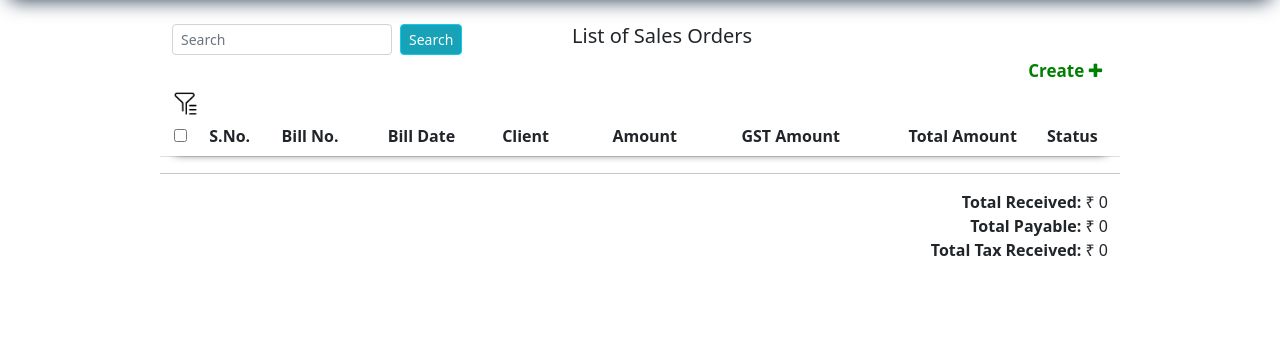
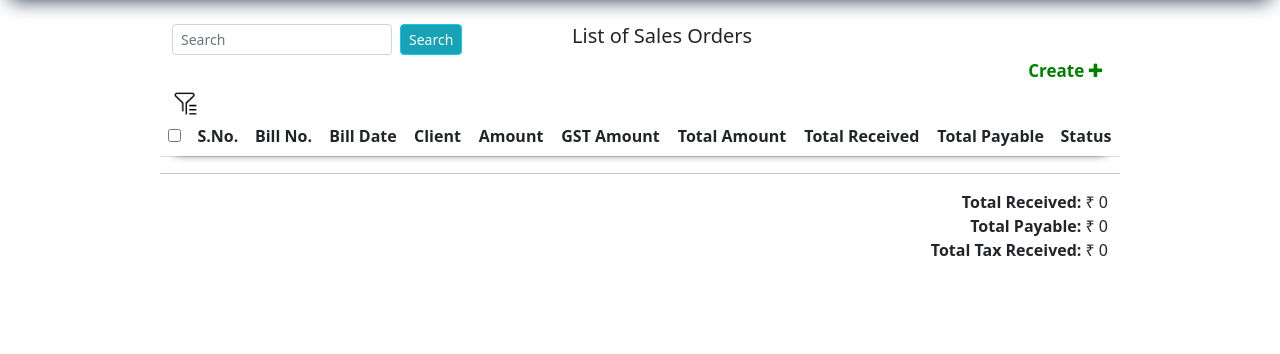
Before and after one commit to kamalpreet-singh01s/Client-Management, a Flask app: page /sales-orders/1 in a window 1280 px wide. Shown: the part 66-420 px from the top of the page. Run offline with Flask 3, Linux system fonts and the light colour scheme; the visitor is signed in with stand-in values (Sample User, id 1); lists and menus that the app fills with data are empty; parts of the project's set-up code (start-up, migrations or seed data) failed here and were passed over; some libraries are stand-ins or nearby versions.

Commit message:
added run.py file

```diff
--- a/app.py
+++ b/app.py
@@ -1,21 +1,37 @@
 import csv
 import datetime
 import os
-import random
 import re
-import string
+import sys
 import webbrowser
 from datetime import timedelta
 
 import pandas as pd
 from flask import render_template, request, url_for, flash, redirect, session, send_from_directory, jsonify
 from flask_migrate import Migrate
+from flaskwebgui import FlaskUI
 from sqlalchemy import desc
 from werkzeug.security import check_password_hash, generate_password_hash
 
 from form import Form
 from models import db, create_app, Client, SalesOrder, SalesOrderStatus, Users, PaymentVoucher, PaymentStatus, Gst
 from templates import Templates
+
+# import mysql.connector
+#
+# mydb = mysql.connector.connect(
+#     host="localhost",
+#     user="root",
+#     passwd="",
+# )
+#
+# my_cursor = mydb.cursor()
+# my_cursor.execute("CREATE DATABASE client_management")
+#
+# my_cursor.execute("SHOW DATABASES")
+#
+# for db in my_cursor:
+#     print(db)
 
 app = create_app()
 migrate = Migrate(app, db, render_as_batch=True)
@@ -291,32 +307,8 @@ def update_client(client_id):
                 total = total + i.total_amount
         print(total)
 
-        # overall_payment_total = 0
-        # overall_payable_total = 0
-        # for i in get_client:
-        #     if i.status.value == SalesOrderStatus.received.value:
-        #         overall_payment_total = overall_payment_total + i.total_amount
-        #     if i.status.value == SalesOrderStatus.pending.value:
-        #         overall_payable_total = overall_payable_total + i.total_amount
-        #
-        # get_vouchers = PaymentVoucher.query.filter_by(client_id=client_id).all()
-        # total_amount = SalesOrder.query.filter_by(client_id=client_id).all()
-        # overall_payable_total = 0
-        # total_total_amount = 0
-        #
-        # for i in total_amount:
-        #     total_total_amount = total_total_amount + i.total_amount
-        # print(total_total_amount, 'final')
-        #
-        # for i in get_vouchers:
-        #
-        #     if i.status.value == PaymentStatus.approved.value:
-        #         overall_payable_total = i.amount + overall_payable_total
-        #
-        # total_payable = total_total_amount - overall_payable_total
+        client_to_update = Client.query.filter_by(id=client_id).first()
 
-        client_to_update = Client.query.filter_by(id=client_id).first()
-        # client_to_update.overall_payable = total - client_to_update.overall_received
         if request.method == "POST":
             message = ''
             if any(char.isdigit() for char in request.form["client_name"]):
@@ -418,15 +410,12 @@ def csv_for_client():
 @app.route('/sales-orders/<int:page>', methods=['GET', 'POST'])
 def list_of_sales_order(page):
     if "username" in session:
-        per_page = 8
+        per_page = 7
 
         all_sales_order_paginate = SalesOrder.query.order_by(SalesOrder.bill.desc()).paginate(page=page,
                                                                                               per_page=per_page,
                                                                                               error_out=False)
         all_sales_order_count = db.session.query(SalesOrder).count()
-
-        # total_amount = SalesOrder.query.filter(SalesOrder.status == SalesOrderStatus.received.value).all()
-        # pending_amount = SalesOrder.query.filter(SalesOrder.status == SalesOrderStatus.pending.value).all()
 
         all_sales_order = SalesOrder.query.all()
 
@@ -434,8 +423,9 @@ def list_of_sales_order(page):
             voucher_count = PaymentVoucher.query.filter(PaymentVoucher.sales_order_id == i.id).all()
             print(len(voucher_count))
 
-        # total_amount_total = 0
-        # pending_final_total = 0
+            client = Client.query.filter_by(id=i.client_id).first()
+            print(client.overall_payable)
+
         tax_total = 0
 
         total_received = 0
@@ -463,12 +453,9 @@ def list_of_sales_order(page):
 # onchange get credit amount
 @app.route('/get_credit_list/<client_name>')
 def get_credit_list(client_name):
-    # sale_orders = SalesOrder.query.filter_by(id=bill_no).first()
     client_results = Client.query.filter_by(id=client_name).all()
     credit_list = []
     for client in client_results:
-        # print(client.client_id)
-        # print(client.client_name)
         client_obj = {
 
             'client_id': client.id,
@@ -496,8 +483,6 @@ def add_sale_order():
         client_table_len = db.session.query(Client).count()
 
         if request.method == "POST":
-            # client = Client.query.filter_by(id=request.form["client_name"]).first()
-
 
             if client_table_len < 1:
                 flash('Please Add a Client before creating Sale Order', category='error')
@@ -548,8 +533,6 @@ def add_sale_order():
                 client = Client.query.filter_by(id=request.form["client_name"]).first()
                 client.overall_payable = client.overall_payable + float(request.form["total_amount_including_gst"])
 
-
-
                 db.session.commit()
                 flash(f'Sales Order With Bill No. {request.form["bill"]} Created Successfully', category='success')
                 return redirect(url_for('list_of_sales_order', page=1))
@@ -563,7 +546,7 @@ def sale_order_details(sale_order_id):
     if "username" in session:
 
         sale_order_to_update = SalesOrder.query.filter_by(id=sale_order_id).first()
-        client = Client.query.filter_by(id=sale_order_to_update.client_id).first()
+
         get_gst_percentage = sale_order_to_update.gst
 
         client = Client.query.filter(Client.id == sale_order_to_update.client_id).first()
@@ -645,8 +628,7 @@ def sale_order_details(sale_order_id):
 
                     sale_order_to_update.total_amount = request.form["total_amount_including_gst"]
                     sale_order_to_update.total_payable = float(request.form["total_payable_amount"])
-                    # client.overall_payable = (client.overall_payable - float(
-                    #     request.form["previous_total_amount"])) + float(request.form["total_amount_including_gst"])
+
                     print(client.overall_payable, 'cli overall')
 
                 elif float(request.form["total_amount_including_gst"]) < client.overall_payable:
@@ -743,9 +725,8 @@ def get_checked_boxes():
             payment_voucher_list = PaymentVoucher.query.filter_by(sales_order_id=ids).all()
             [print(i) for i in payment_voucher_list]
 
-            print(payment_voucher)
             if payment_voucher is None:
-                # payment_voucher = PaymentVoucher.query.filter(PaymentVoucher.bill_no.bill == delete_rec.bill).first()
+
                 client = Client.query.filter_by(id=delete_rec.client_id).first()
 
                 client.overall_payable = client.overall_payable - (delete_rec.total_amount)
@@ -759,7 +740,7 @@ def get_checked_boxes():
                       category='error')
                 return redirect(url_for('list_of_sales_order', page=1))
 
-            if delete_rec.status.value == SalesOrderStatus.received.value:
+            if delete_rec.status.value == SalesOrderStatus.received.value or delete_rec.status.value == SalesOrderStatus.cancelled.value:
                 flash(f"Cannot make changes to bill no. {delete_rec.bill}",
                       category='error')
                 return redirect(url_for('list_of_sales_order', page=1))
@@ -1045,7 +1026,6 @@ def voucher_list(sale_order_id):
                 total_amount = total_amount + voucher.amount
         if float(total_amount) >= sale_order.total_amount:
             sale_order.status = SalesOrderStatus.received.value
-            # client.credit_amount = round(client.credit_amount + float(total_amount) - sale_order.total_amount, 2)
             db.session.commit()
 
         return render_template('list_of_sale_order_vouchers.html', total_vouchers=total_vouchers, sale_order=sale_order,
@@ -1068,11 +1048,9 @@ def create_payment_voucher(sale_order_id):
 
             if payment_voucher_count < 1:
                 voucher_no = 0
-                random_string = ''
-                while voucher_no < 10:
-                    random_string += random.choice(string.ascii_lowercase + string.ascii_uppercase)
-                    voucher_no += 1
-                ref_no = f"{random_string}-{sale_order.bill}-{voucher_no + 1}"
+
+                voucher_no += 1
+                ref_no = f"PAY-{sale_order.bill}-{voucher_no + 1}"
                 voucher = PaymentVoucher(reference_no=ref_no, payment_date=date_today,
                                          amount=request.form["amount"], sales_order_id=sale_order.id,
                                          client_id=sale_order.client_id)
@@ -1081,10 +1059,8 @@ def create_payment_voucher(sale_order_id):
                 flash('Payment Voucher Created', category='success')
                 return redirect(url_for('voucher_details', voucher_id=voucher.id))
             else:
-                random_string = ''
-                while len(random_string) < 10:
-                    random_string += random.choice(string.ascii_lowercase + string.ascii_uppercase)
-                ref_no = f"{random_string}-{sale_order.bill}-{int(last_voucher_ref_no.reference_no.split('-')[-1]) + 1}"
+
+                ref_no = f"PAY-{sale_order.bill}-{int(last_voucher_ref_no.reference_no.split('-')[-1]) + 1}"
 
                 voucher = PaymentVoucher(reference_no=ref_no, payment_date=date_today,
                                          amount=request.form["amount"], sales_order_id=sale_order.id,
@@ -1139,10 +1115,8 @@ def create_new_payment_voucher():
                 return redirect(url_for('create_new_payment_voucher'))
             if payment_voucher_count < 1:
                 voucher_no = 0
-                random_string = ''
-                for i in range(10):
-                    random_string += random.choice(string.ascii_lowercase + string.ascii_uppercase)
-                ref_no = f"{random_string}-{request.form['bill_no']}-{voucher_no + 1}"
+
+                ref_no = f"PAY-{request.form['bill_no']}-{voucher_no + 1}"
                 voucher = PaymentVoucher(reference_no=ref_no, payment_date=date_today,
                                          amount=request.form["amount"], sales_order_id=bill_no.id,
                                          client_id=client.id)
@@ -1151,10 +1125,8 @@ def create_new_payment_voucher():
                 flash('Voucher created', category='success')
                 return redirect(url_for('voucher_details', voucher_id=voucher.id))
             else:
-                random_string = ''
-                for i in range(10):
-                    random_string += random.choice(string.ascii_lowercase + string.ascii_uppercase)
-                ref_no = f"{random_string}-{request.form['bill_no']}-{int(last_voucher_ref_no.reference_no.split('-')[-1]) + 1}"
+
+                ref_no = f"PAY-{request.form['bill_no']}-{int(last_voucher_ref_no.reference_no.split('-')[-1]) + 1}"
 
                 voucher = PaymentVoucher(reference_no=ref_no, payment_date=date_today,
                                          amount=request.form["amount"], sales_order_id=bill_no.id,
@@ -1192,27 +1164,40 @@ def approve_voucher(voucher_id):
         client = Client.query.filter_by(id=sale_order.client_id).first()
         total_vouchers = PaymentVoucher.query.filter(PaymentVoucher.sales_order_id == sale_order.id).all()
 
-        # for i in total_vouchers:
-        #     total_amount = total_amount + i.amount
-        #
-        # if client.credit_amount > 0:
-        #     if voucher_to_update.amount > sale_order.total_amount - total_amount:
-        #         client.credit_amount = client.credit_amount + (total_amount - voucher_to_update.amount)
-
         if client.credit_amount == 0 and voucher_to_update.amount == client.overall_payable:
             print("test")
-            sale_order.total_payable = sale_order.total_payable - voucher_to_update.amount
-            sale_order.total_paid = sale_order.total_paid + voucher_to_update.amount
-            client.overall_payable = client.overall_payable - voucher_to_update.amount
-            client.overall_received = client.overall_received + voucher_to_update.amount
+            if voucher_to_update.amount < sale_order.total_payable:
+                print("smaller")
+                sale_order.total_payable = sale_order.total_payable - voucher_to_update.amount
+                sale_order.total_paid = sale_order.total_paid + voucher_to_update.amount
+                client.overall_payable = client.overall_payable - voucher_to_update.amount
+                client.overall_received = client.overall_received + voucher_to_update.amount
+
+            else:
+                print("greater")
+                client.credit_amount = client.credit_amount + (voucher_to_update.amount - sale_order.total_payable)
+                sale_order.total_paid = sale_order.total_paid + sale_order.total_payable
+                client.overall_payable = client.overall_payable - sale_order.total_payable
+                client.overall_received = client.overall_received + sale_order.total_payable
+                sale_order.total_payable = 0
 
         elif client.credit_amount == 0 and voucher_to_update.amount < client.overall_payable:
+            print("voucher smaller")
+            if voucher_to_update.amount < sale_order.total_payable:
+                print("smaller")
+                sale_order.total_payable = sale_order.total_payable - voucher_to_update.amount
+                sale_order.total_paid = sale_order.total_paid + voucher_to_update.amount
+                client.overall_payable = client.overall_payable - voucher_to_update.amount
+                client.overall_received = client.overall_received + voucher_to_update.amount
 
-            print("voucher smaller")
-            sale_order.total_payable = sale_order.total_payable - voucher_to_update.amount
-            sale_order.total_paid = sale_order.total_paid + voucher_to_update.amount
-            client.overall_payable = client.overall_payable - voucher_to_update.amount
-            client.overall_received = client.overall_received + voucher_to_update.amount
+            else:
+                print("greater")
+                client.credit_amount = client.credit_amount + (voucher_to_update.amount - sale_order.total_payable)
+                sale_order.total_paid = sale_order.total_paid + sale_order.total_payable
+                client.overall_payable = client.overall_payable - sale_order.total_payable
+                client.overall_received = client.overall_received + sale_order.total_payable
+                sale_order.total_payable = 0
+
 
         elif client.credit_amount == 0 and voucher_to_update.amount > client.overall_payable:
             print("voucher greater")
@@ -1237,39 +1222,40 @@ def approve_voucher(voucher_id):
             # client.overall_received = client.overall_received + (voucher_to_update.amount - client.overall_payable)
             # client.overall_payable = client.overall_payable - (voucher_to_update.amount - client.overall_payable)
 
-            sale_order.total_payable = sale_order.total_payable - voucher_to_update.amount
-            if sale_order.total_payable < 0:
+            if voucher_to_update.amount < sale_order.total_payable:
+                sale_order.total_payable = sale_order.total_payable - voucher_to_update.amount
+                # if sale_order.total_payable < 0:
+                #     sale_order.total_payable = 0
+                sale_order.total_paid = sale_order.total_paid + voucher_to_update.amount
+                client.overall_received = client.overall_received + voucher_to_update.amount
+                client.overall_payable = client.overall_payable - voucher_to_update.amount
+            else:
+                client.credit_amount = client.credit_amount + (voucher_to_update.amount - sale_order.total_payable)
+                sale_order.total_paid = sale_order.total_paid + sale_order.total_payable
+                client.overall_payable = client.overall_payable - sale_order.total_payable
+                client.overall_received = client.overall_received + sale_order.total_payable
                 sale_order.total_payable = 0
-            sale_order.total_paid = sale_order.total_paid + voucher_to_update.amount
 
-            if sale_order.total_paid > sale_order.total_amount:
-                client.credit_amount = sale_order.total_paid - sale_order.total_amount
-            client.overall_received = client.overall_received + sale_order.total_paid
-            client.overall_payable = client.overall_payable - sale_order.total_paid
+
 
 
         elif client.credit_amount == voucher_to_update.amount:
             print("equal")
-            client.overall_received = client.overall_received + voucher_to_update.amount
-            client.overall_payable = client.overall_payable - voucher_to_update.amount
-            # client.credit_amount = client.credit_amount - voucher_to_update.amount
-            sale_order.total_payable = sale_order.total_payable - voucher_to_update.amount
-            sale_order.total_paid = sale_order.total_paid + voucher_to_update.amount
+            if voucher_to_update.amount < sale_order.total_payable:
+                sale_order.total_payable = sale_order.total_payable - voucher_to_update.amount
+                sale_order.total_paid = sale_order.total_paid + voucher_to_update.amount
+                client.overall_received = client.overall_received + voucher_to_update.amount
+                client.overall_payable = client.overall_payable - voucher_to_update.amount
+            else:
+                client.credit_amount = client.credit_amount + (voucher_to_update.amount - sale_order.total_payable)
+                sale_order.total_paid = sale_order.total_paid + sale_order.total_payable
+                client.overall_payable = client.overall_payable - sale_order.total_payable
+                client.overall_received = client.overall_received + sale_order.total_payable
+                sale_order.total_payable = 0
 
         if sale_order.total_paid >= sale_order.total_amount:
             sale_order.status = SalesOrderStatus.received.value
             sale_order.amount_received_date = date_today
-
-        # for i in total_vouchers:
-        #     total_amount = total_amount + i.amount
-        #     if float(total_amount) >= sale_order.total_amount:
-        #         sale_order.status = SalesOrderStatus.received.value
-        #         sale_order.amount_received_date = date_today
-        #
-        #     sale_order.total_paid = sale_order.total_paid + float(total_amount)
-        #
-        #     if sale_order.total_paid >= sale_order.total_amount:
-        #         sale_order.total_paid = sale_order.total_amount
 
         print(total_amount)
 
@@ -1434,5 +1420,33 @@ def file_upload():
     return render_template(Templates.file_upload)
 
 
+# ui = FlaskUI(app)
+#
+# if __name__ == "__main__":
+#     # app.run(host='0.0.0.0')
+#     ui.run()
+
+
+# def start_flask(**server_kwargs):
+#
+#     app = server_kwargs.pop("app", None)
+#     server_kwargs.pop("debug", None)
+#
+#     try:
+#         import waitress
+#
+#         waitress.serve(app, **server_kwargs)
+#     except:
+#         app.run(**server_kwargs)
+
+
 if __name__ == "__main__":
-    app.run(host='0.0.0.0')
+    app.run()
+
+    # Default start flask
+    # FlaskUI(
+    #     app=app,
+    #     server="flask",
+    #     width=800,
+    #     height=600,
+    # ).run()
--- a/models.py
+++ b/models.py
@@ -3,7 +3,7 @@ import enum
 from flask import Flask
 from flask_sqlalchemy import SQLAlchemy
 
-from config import DevelopmentConfig
+from config import DevelopmentConfig, ProductionConfig
 
 db = SQLAlchemy()
 
@@ -11,7 +11,7 @@ db = SQLAlchemy()
 def create_app():
     app = Flask(__name__)
     # config development configuration for flask app
-    app.config.from_object(DevelopmentConfig)
+    app.config.from_object(ProductionConfig)
     db.init_app(app)
     with app.app_context():
         db.create_all()
--- /dev/null
+++ b/run.py
@@ -0,0 +1,3 @@
+from app import create_app
+
+app = create_app()
--- a/static/js/sale_orders.js
+++ b/static/js/sale_orders.js
@@ -94,6 +94,7 @@ $(document).ready(function(){
     $( ".status:contains('Pending')" ).css( "background-color", "#ffc107" );
     $( ".status:contains('Pending')" ).css( "font-weight" , "bold" );
     $( ".status:contains('Pending')" ).css( "border-radius" , "20px" );
+    $( ".status:contains('Pending')" ).css( "padding" , "4px 11px" );
 })
 
 $(document).ready(function(){
@@ -101,6 +102,8 @@ $(document).ready(function(){
     $( ".status:contains('Cancel')" ).css( "background-color", "red" );
     $( ".status:contains('Cancel')" ).css( "font-weight" , "bold" );
     $( ".status:contains('Cancel')" ).css( "border-radius" , "20px" );
+    $( ".status:contains('Cancel')" ).css( "padding" , "4px 11px" );
+
 })
 
 $(document).ready(function(){
@@ -108,6 +111,8 @@ $(document).ready(function(){
     $( ".status:contains('Received')" ).css( "background-color", "green" );
     $( ".status:contains('Received')" ).css( "font-weight" , "bold" );
     $( ".status:contains('Received')" ).css( "border-radius" , "20px" );
+    $( ".status:contains('Received')" ).css( "padding" , "4px 11px" );
+
 })
 
 
--- a/templates/list_of_all_payment_vouchers.html
+++ b/templates/list_of_all_payment_vouchers.html
@@ -175,9 +175,9 @@
                 >&#8377 {{ voucher.amount }}
                 </td>
 
-                <td style="cursor: pointer; border-radius:20px; text-align:center;width:100px" class="status"
+                <td style="cursor: pointer; width:100px"
                     onclick="location.href='{{ url_for('voucher_details', voucher_id = voucher.id) }}'"
-                >{{ voucher.status.value }}
+                ><label class="status">{{ voucher.status.value }}</label>
                 </td>
 
             </tr>
--- a/templates/list_of_sale_order_vouchers.html
+++ b/templates/list_of_sale_order_vouchers.html
@@ -167,9 +167,9 @@
                 >&#8377 {{ voucher.amount }}
                 </td>
 
-                <td style="cursor: pointer; border-radius:20px; width:100px" class="status"
+                <td style="cursor: pointer; border-radius:20px; width:100px"
                     onclick="location.href='{{ url_for('voucher_details', voucher_id = voucher.id) }}'"
-                >{{ voucher.status.value }}
+                ><label class="status">{{ voucher.status.value }}</label>
                 </td>
 
             </tr>
--- a/templates/list_of_sales_orders.html
+++ b/templates/list_of_sales_orders.html
@@ -189,6 +189,8 @@
                 <th title="Client Name" style="text-align:right">Amount</th>
                 <th title="Client Name" style="text-align:right">GST Amount</th>
                 <th title="Client Name" style="text-align:right">Total Amount</th>
+                <th title="Client Name" style="text-align:right">Total Received</th>
+                <th title="Client Name" style="text-align:right">Total Payable</th>
                 <th title="Shows Current Status of Payment">Status</th>
             </tr>
             </thead>
@@ -232,10 +234,20 @@
                     &#8377 {{ record.total_amount }}
                 </td>
 
+                 <td style="cursor: pointer;text-align:right"
+                    onclick="location.href='{{ url_for('sale_order_details', sale_order_id = record.id) }}'">
+                    &#8377 {{ record.total_paid }}
+                </td>
+
+                <td style="cursor: pointer;text-align:right"
+                    onclick="location.href='{{ url_for('sale_order_details', sale_order_id = record.id) }}'">
+                    &#8377 {{ record.total_payable }}
+                </td>
+
                 <td style="cursor: pointer; width:115px"
                     onclick="location.href='{{ url_for('sale_order_details', sale_order_id = record.id) }}'"
-                    class="status">
-                    {{ record.status.value }}
+                    >
+                    <label class="status">{{ record.status.value }}</label>
                 </td>
 
 
```
Also changed, not shown: config.py (+9 -2 lines), requirements.txt (+15 -0 lines), static/js/all_payment_vouchers_list.js (+9 -3 lines), static/js/sale_order_details.js (+5 -4 lines), static/js/vouchers_list.js (+9 -3 lines), templates/create_new_sales_order.html (+49 -37 lines), templates/sale_order_details.html (+14 -25 lines), 1 other file.
